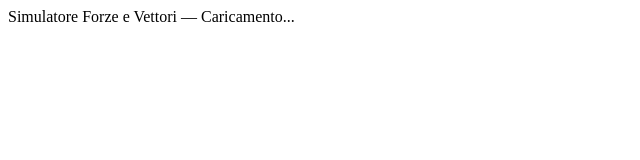
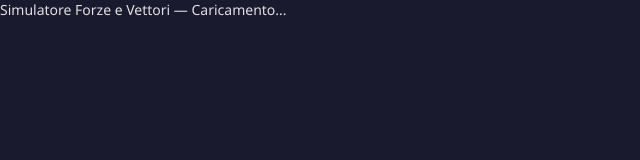
Before and after one commit to Marzapane11/PhySim2D, a website built with Vite: page index.html in a window 1280 px wide. Shown: the whole page, without its empty margins (0-640 px from the left). Built offline with nearby package versions, Linux system fonts and the light colour scheme.

Commit message:
Task 2: Theme system & global styles
Add CSS custom properties for dark/light theme support (variables.css),
global reset and base styles (global.css), and link stylesheet in
index.html.

Co-Authored-By: Claude Opus 4.6 (1M context) <noreply@anthropic.com>

```diff
--- a/index.html
+++ b/index.html
@@ -4,6 +4,7 @@
   <meta charset="UTF-8" />
   <meta name="viewport" content="width=device-width, initial-scale=1.0" />
   <title>Simulatore Forze e Vettori</title>
+  <link rel="stylesheet" href="/src/styles/global.css" />
 </head>
 <body>
   <div id="app"></div>
--- /dev/null
+++ b/src/styles/global.css
@@ -0,0 +1,56 @@
+@import './variables.css';
+
+*, *::before, *::after {
+  margin: 0;
+  padding: 0;
+  box-sizing: border-box;
+}
+
+html, body {
+  height: 100%;
+  overflow: hidden;
+  font-family: var(--font-family);
+  font-size: 14px;
+  color: var(--text-primary);
+  background: var(--bg-primary);
+}
+
+#app {
+  display: flex;
+  height: 100vh;
+  width: 100vw;
+}
+
+button {
+  cursor: pointer;
+  border: none;
+  background: none;
+  color: inherit;
+  font: inherit;
+}
+
+button:hover {
+  opacity: 0.85;
+}
+
+input, select {
+  font: inherit;
+  color: var(--text-primary);
+  background: var(--bg-primary);
+  border: 1px solid var(--border-color);
+  border-radius: var(--radius-sm);
+  padding: 6px 10px;
+}
+
+::-webkit-scrollbar {
+  width: 6px;
+}
+
+::-webkit-scrollbar-track {
+  background: var(--bg-primary);
+}
+
+::-webkit-scrollbar-thumb {
+  background: var(--border-color);
+  border-radius: 3px;
+}
--- /dev/null
+++ b/src/styles/variables.css
@@ -0,0 +1,38 @@
+:root,
+[data-theme="dark"] {
+  --bg-primary: #1a1a2e;
+  --bg-secondary: #16213e;
+  --bg-tertiary: #0f3460;
+  --bg-surface: #1e2a4a;
+  --text-primary: #e0e0e0;
+  --text-secondary: #a0a0b0;
+  --text-accent: #4fc3f7;
+  --border-color: #2a3a5c;
+  --accent: #4fc3f7;
+  --accent-hover: #81d4fa;
+  --danger: #ef5350;
+  --success: #66bb6a;
+  --warning: #ffa726;
+  --sidebar-width: 220px;
+  --panel-width: 300px;
+  --toolbar-height: 60px;
+  --font-family: 'Segoe UI', system-ui, -apple-system, sans-serif;
+  --font-mono: 'Consolas', 'Courier New', monospace;
+  --radius: 8px;
+  --radius-sm: 4px;
+  --shadow: 0 2px 8px rgba(0, 0, 0, 0.3);
+}
+
+[data-theme="light"] {
+  --bg-primary: #f5f5f5;
+  --bg-secondary: #ffffff;
+  --bg-tertiary: #e3f2fd;
+  --bg-surface: #ffffff;
+  --text-primary: #212121;
+  --text-secondary: #616161;
+  --text-accent: #1565c0;
+  --border-color: #e0e0e0;
+  --accent: #1976d2;
+  --accent-hover: #1565c0;
+  --shadow: 0 2px 8px rgba(0, 0, 0, 0.1);
+}
```
